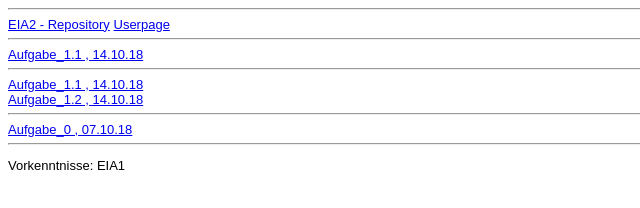
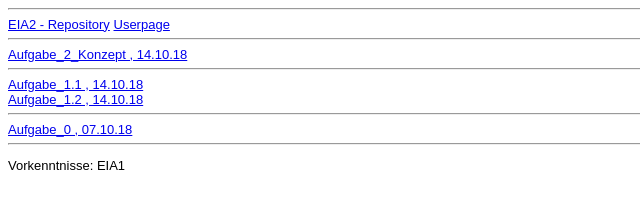
Before and after one commit to YannicHermann/YannicHermann, a plain HTML site: page Steckbrief/steckbrief.htm in a window 1280 px wide. Shown: the full height of the page, 0-640 px from the left. Drawn offline with Linux system fonts and the light colour scheme.

Commit message:
changed name

```diff
--- a/Steckbrief/steckbrief.htm
+++ b/Steckbrief/steckbrief.htm
@@ -17,7 +17,7 @@ body {
 		<a href="https://github.com/YannicHermann/EIA2/tree/master/WS18" target="_blank">EIA2 - Repository</a>
 		<a href="https://yannichermann.github.io/Userpage/index.html" target="_blank">Userpage</a><br>
 		<hr>
-		<a href="https://yannichermann.github.io/EIA2/WS18/Aufgabe_2/Konzept_2.pdf" target="_blank">Aufgabe_1.1 , 14.10.18</a><br>
+		<a href="https://yannichermann.github.io/EIA2/WS18/Aufgabe_2/Konzept_2.pdf" target="_blank">Aufgabe_2_Konzept , 14.10.18</a><br>
 		<hr>
 		<a href="https://yannichermann.github.io/EIA2/WS18/Aufgabe_1/Tracetable_1.1.pdf" target="_blank">Aufgabe_1.1 , 14.10.18</a><br>
 		<a href="https://yannichermann.github.io/EIA2/WS18/Aufgabe_1/Aufgabe_1.2_komplett.pdf" target="_blank">Aufgabe_1.2 , 14.10.18</a><br>
```
